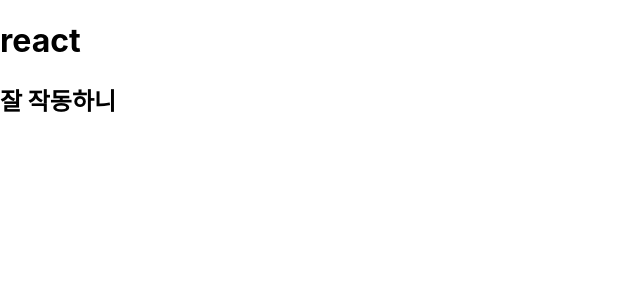
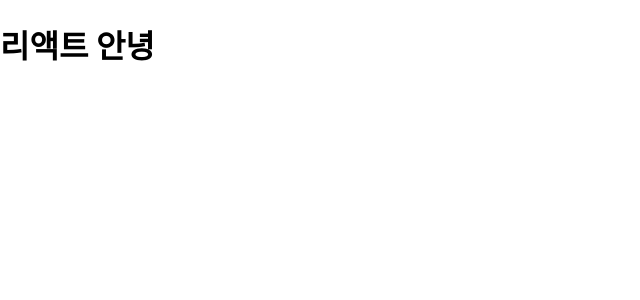
Before and after one commit to Ahyun1023/react.js, a React (Create React App) app in the folder hello-react/: page / in a window 1280 px wide. Shown: the top 300 px of the page, without its empty margins (0-640 px from the left). Built offline with nearby package versions, Linux system fonts and the light colour scheme.

Commit message:
리액트 이프문

```diff
--- a/hello-react/src/App.js
+++ b/hello-react/src/App.js
@@ -1,10 +1,14 @@
 import React from 'react';
 
 function App() {
+  const name = '리액트';
   return (
     <>
-      <h1>react</h1>
-      <h2>잘 작동하니</h2>
+    {name === '리액트' ? (
+      <h1>{name} 안녕</h1>
+    ) : (
+      <h2>리액트가 아닙니다.</h2>
+    )}
     </>
   );
 }
```
